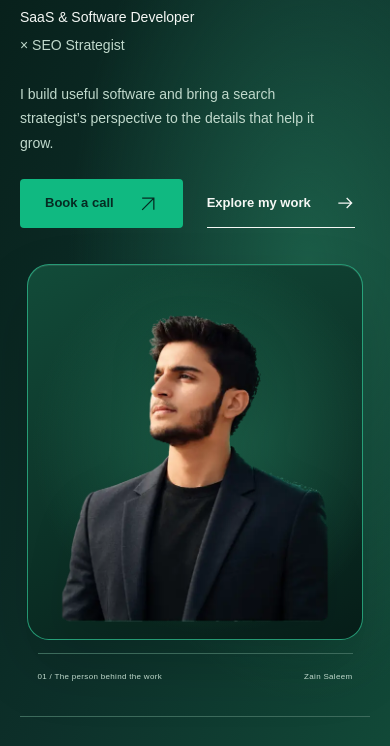
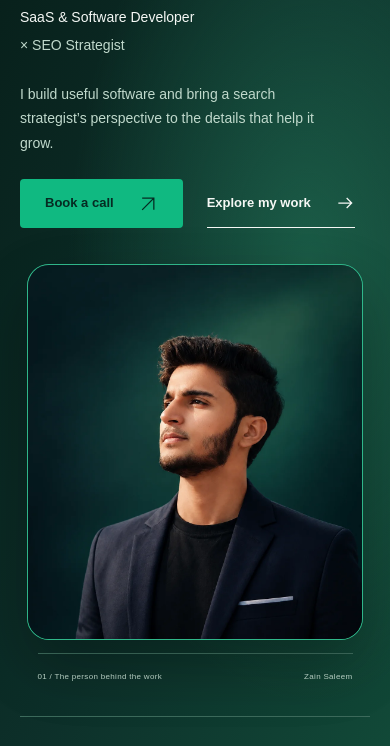
Before and after one commit to zainsaleemofficial/portfolio, an Astro site: page / in a window 390 px wide. Shown: the part 307-1053 px from the top of the page. Built offline with nearby package versions, Linux system fonts and the light colour scheme; Astro itself is replaced by a stand-in of ours.

Commit message:
feat: replace hero with approved studio portrait and integrated photo frame

```diff
--- a/src/data/site.ts
+++ b/src/data/site.ts
@@ -5,9 +5,9 @@ export const site = {
   email: 'me@zainsaleem.co',
   bookingUrl: 'https://calendly.com/zainsaleemofficial/30min',
   portrait: {
-    src: '/images/zain-portrait.webp',
-    width: 620,
-    height: 775,
+    src: '/images/zain-hero-studio-2026.webp',
+    width: 1122,
+    height: 1402,
     alt: 'Zain Saleem in a navy blazer, looking thoughtfully to the left',
   },
   socials: [
--- a/src/styles/globals.css
+++ b/src/styles/globals.css
@@ -309,13 +309,15 @@ ul {
 .hero-portrait img {
   position: relative;
   display: block;
-  object-fit: contain;
-  object-position: center bottom;
-  width: 100%;
+  width: 96%;
   height: 510px;
   max-width: none;
+  object-fit: cover;
+  object-position: center 39%;
+  border: 1px solid color-mix(in srgb, var(--color-brand-primary) 55%, white 10%);
+  border-radius: 28px;
+  box-shadow: 0 25px 64px rgb(0 0 0 / 20%);
   z-index: 1;
-  filter: drop-shadow(0 18px 22px rgb(0 0 0 / 9%));
 }
 .portrait-orbit {
   display: none;
@@ -1176,6 +1178,7 @@ ul {
   }
   .hero-portrait img {
     height: 396px;
+    object-position: center 38%;
   }
   .hero h1 {
     font-size: clamp(3.1rem, 6.3vw, 5rem);
@@ -1296,6 +1299,8 @@ ul {
   }
   .hero-portrait img {
     height: 376px;
+    object-position: center 38%;
+    border-radius: 22px;
   }
   .hero-portrait::before {
     border-radius: 22px;
```
Also changed, not shown: public/images/zain-hero-studio-2026.webp (added).
